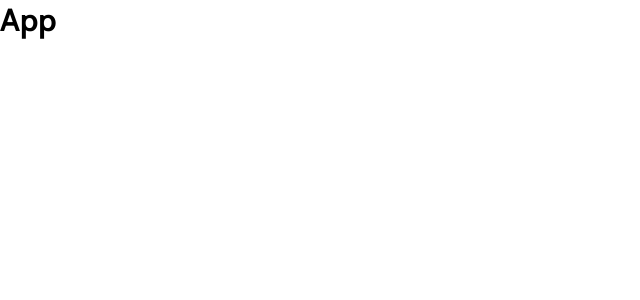
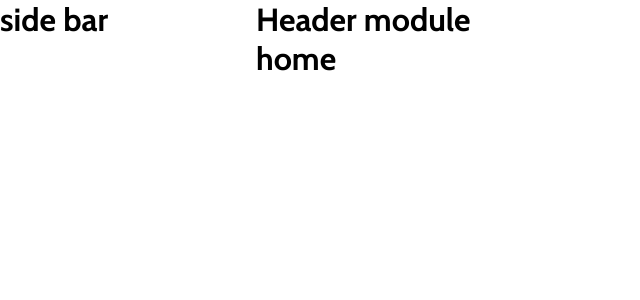
Before and after one commit to buiduclong0511/ledia-fe, a React (Create React App) app: page / in a window 1280 px wide. Shown: the top 300 px of the page, without its empty margins (0-640 px from the left). Built offline with nearby package versions, Linux system fonts and the light colour scheme.

Commit message:
dựng layout & router

```diff
--- a/package.json
+++ b/package.json
@@ -10,6 +10,7 @@
     "react": "^17.0.2",
     "react-dom": "^17.0.2",
     "react-redux": "^7.2.4",
+    "react-router-dom": "^5.2.0",
     "react-scripts": "4.0.3",
     "redux-persist": "^6.0.0",
     "redux-thunk": "^2.3.0",
--- a/src/App.jsx
+++ b/src/App.jsx
@@ -1,5 +1,12 @@
+import styled from "styled-components";
+import { Layout } from "src/layout";
+
 export const App = () => {
     return (
-        <h1>App</h1>
+        <Container>
+            <Layout />
+        </Container>
     );
 };
+
+const Container = styled.div``;
--- /dev/null
+++ b/src/layout/index.jsx
@@ -0,0 +1,47 @@
+import styled from "styled-components";
+import {
+    BrowserRouter as Router,
+    Switch,
+    Route
+} from "react-router-dom";
+
+import { HeaderModule } from "src/modules";
+import { router } from "src/routes";
+
+export const Layout = () => {
+    return (
+        <Container>
+            <div className="sidebarLayout">
+                <h1>side bar</h1>
+            </div>
+            <div className="mainContentLayout">
+                <div className="headerLayout">
+                    <HeaderModule />
+                </div>
+                <div className="pageContentLayout">
+                    <Router>
+                        <Switch>
+                            {router.map((routerEle, index) => {
+                                return (
+                                    <Route key={index} path={routerEle.path} component={routerEle.component} />
+                                );
+                            })}
+                        </Switch>
+                    </Router>
+                </div>
+            </div>
+        </Container>
+    );
+};
+
+const Container = styled.div`
+    display: flex;
+
+    .sidebarLayout {
+        flex: 1;
+    }
+
+    .mainContentLayout {
+        flex: 4;
+    }
+`;
--- /dev/null
+++ b/src/modules/HeaderModule/index.jsx
@@ -0,0 +1,5 @@
+export const HeaderModule = () => {
+    return (
+        <h1>Header module</h1>
+    );
+};
--- a/src/modules/index.js
+++ b/src/modules/index.js
@@ -0,0 +1 @@
+export * from "./HeaderModule";
--- /dev/null
+++ b/src/pages/Home/index.jsx
@@ -0,0 +1,5 @@
+export const Home = () => {
+    return (
+        <h1>home</h1>
+    );
+};
--- a/src/pages/index.js
+++ b/src/pages/index.js
@@ -0,0 +1 @@
+export * from "./Home";
--- a/src/routes/index.js
+++ b/src/routes/index.js
@@ -0,0 +1,7 @@
+import { Home } from "src/pages";
+
+export const PATH_HOME = "/";
+
+export const router = [
+    { path: PATH_HOME, component: Home }
+];
```
Also changed, not shown: 1 other file (tests, documents, lock files or other folders).
